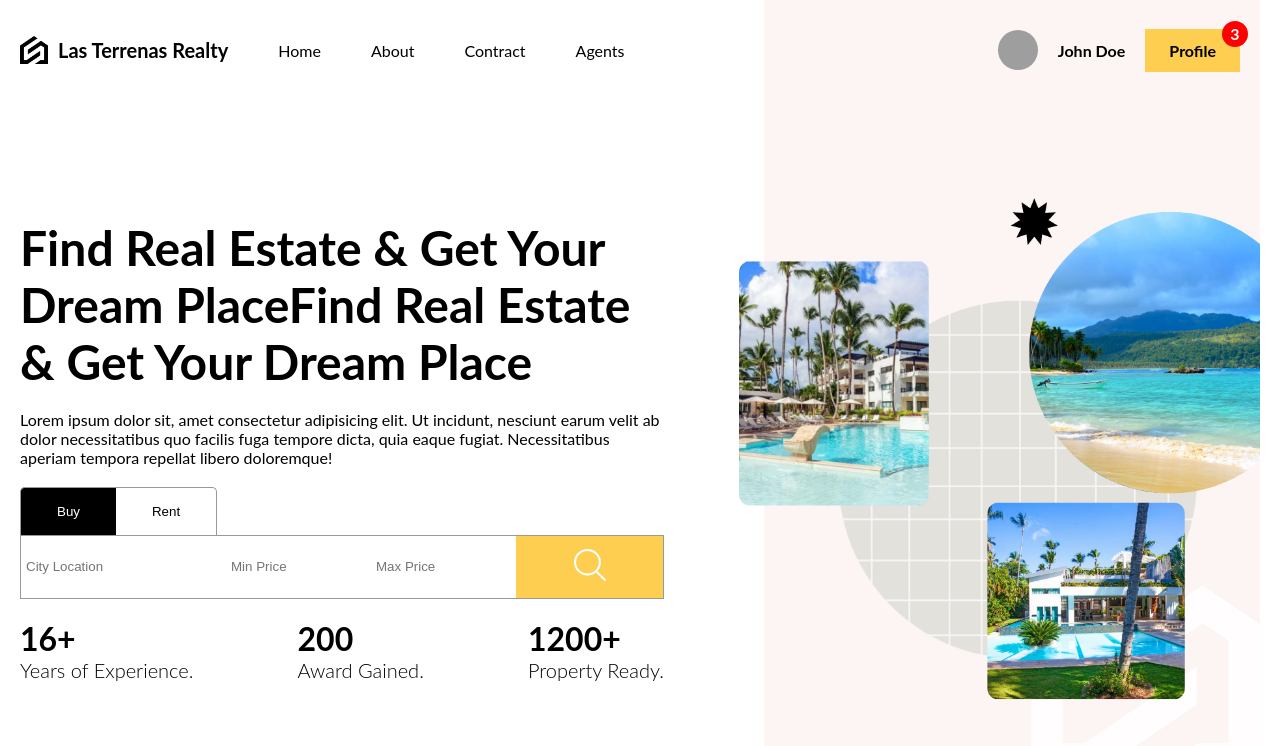
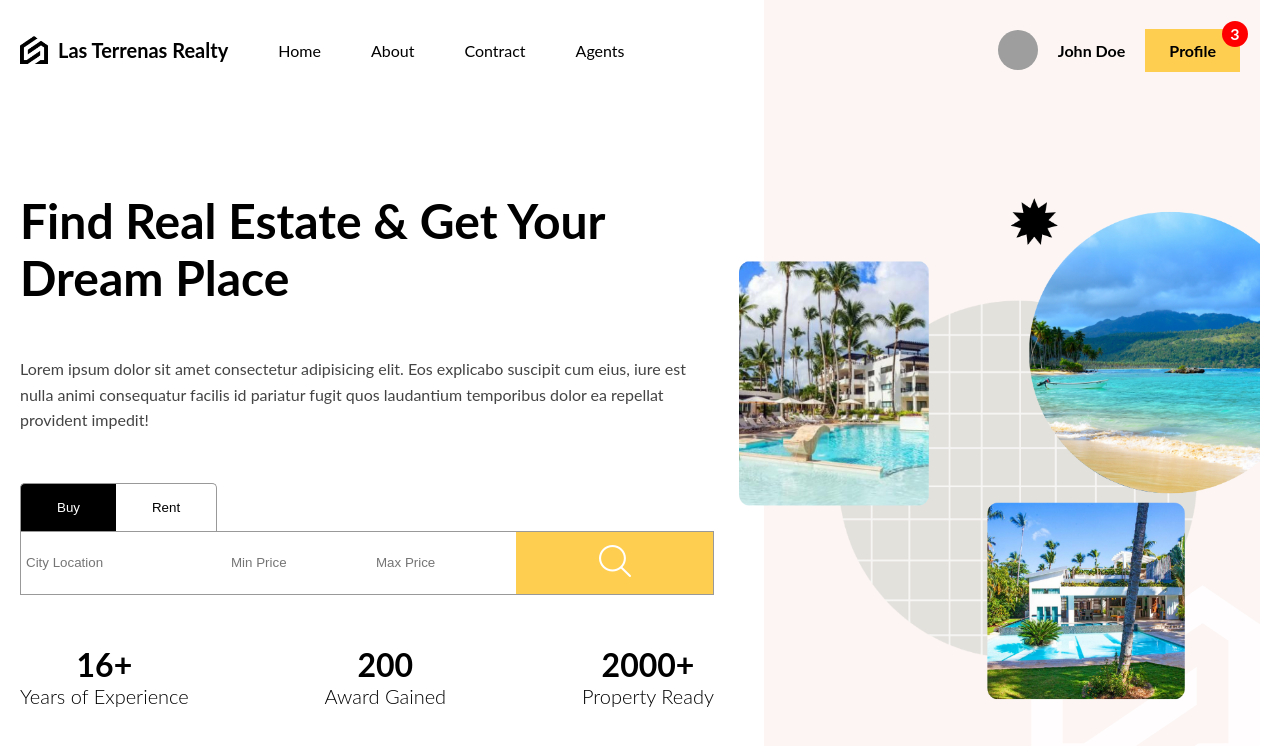
Before and after one commit to jordislpm/terrenas_realty, a React (Create React App) app in the folder client/: page / in a window 1280 px wide. Shown: the top 746 px of the page. Built offline with nearby package versions, Linux system fonts and the light colour scheme; grey boxes are pictures that could not be loaded.

Commit message:
fisrt version of register is succesfully connect with server

```diff
--- a/client/src/components/share/HomeImageSection/HomeImageSection.module.scss
+++ b/client/src/components/share/HomeImageSection/HomeImageSection.module.scss
@@ -1,11 +1,10 @@
 @import "../../layout/layoutResponsive.module.scss";
 
-.section {
+.homePage {
   display: flex;
   height: 100%;
 
-
-  .contentContainer {
+  .textContainer {
     flex: 3;
 
     .wrapper {
@@ -13,6 +12,7 @@
       display: flex;
       flex-direction: column;
       justify-content: center;
+      gap: 50px;
       height: 100%;
 
       @include lg {
@@ -56,13 +56,6 @@
           font-weight: 300;
         }
       }
-
-      .childWrapper {
-        contain: layout style;
-        display: block;
-        width: 100%;
-        isolation: isolate;
-      }
     }
   }
 
@@ -72,7 +65,6 @@
     position: relative;
     display: flex;
     align-items: center;
-    height: 100%;
 
     @include md {
       display: none;
--- a/client/src/components/share/HomeImageSection/index.tsx
+++ b/client/src/components/share/HomeImageSection/index.tsx
@@ -9,17 +9,17 @@ interface HomeImageSectionProps {
 
 function HomeImageSection({ children }: HomeImageSectionProps) {
     return (
-        <section className={styles.section}>
-            <div className={styles.contentContainer}>
-                <div className={styles.wrapper}>
-                        {children}
-                </div>
+        <div className={styles.homePage}>
+          <div className={styles.textContainer}>
+            <div className={styles.wrapper}>
+              {children}
             </div>
-            <div className={styles.imgContainer}>
-                <img src={bg} alt="Background" />
-            </div>
-        </section>
-    )
+          </div>
+          <div className={styles.imgContainer}>
+            <img src={bg} alt="Real estate background" />
+          </div>
+        </div>
+      );
 }
 
 export default HomeImageSection
--- /dev/null
+++ b/client/src/hooks/auth/useRegisterUser.ts
@@ -0,0 +1,36 @@
+import { useState } from 'react';
+import { registerUser } from 'services/auth/register';
+import { RegisterUserDTO} from 'types/types';
+
+
+type UseRegisterUserResult = {
+  register: (user: RegisterUserDTO) => Promise<void>;
+  isLoading: boolean;
+  error: string | null;
+  success: boolean;
+};
+
+export const useRegisterUser = (): UseRegisterUserResult => {
+  const [isLoading, setIsLoading] = useState(false);
+  const [error, setError] = useState<string | null>(null);
+  const [success, setSuccess] = useState(false);
+
+  const register = async (user: RegisterUserDTO) => {
+    setIsLoading(true);
+    setError(null);
+    setSuccess(false);
+
+    try {
+      const response = await registerUser(user);
+      setSuccess(true);
+      console.log('User registered successfully:', response);
+    } catch (err: any) {
+      setError(err.message || 'An error occurred');
+      console.error('Error during registration:', err);
+    } finally {
+      setIsLoading(false);
+    }
+  };
+
+  return { register, isLoading, error, success };
+};
--- a/client/src/lib/dummyData.ts
+++ b/client/src/lib/dummyData.ts
@@ -116,7 +116,8 @@ export const listData: PropertyType[] = [
   };
 
   export const userData:UserDataType = {
-    id: 1,
+    id: "1",
     name: "John Doe",
     img: "https://images.pexels.com/photos/91227/pexels-photo-91227.jpeg?auto=compress&cs=tinysrgb&w=1260&h=750&dpr=2",
+    email: "john_doe@gmail.com"
   };
--- a/client/src/pages/Home/Home.module.scss
+++ b/client/src/pages/Home/Home.module.scss
@@ -1,24 +1,4 @@
 @import "../../components/layout/layoutResponsive.module.scss";
-
-.homePage {
-  display: flex;
-  flex-direction: column;
-  justify-content: center;
-  overflow: hidden;
-  gap: 20px;
- height: max-content;
-
-        @include lg{
-          padding-right: 50px;
-        }
-
-        @include md{
-          padding: 0;
-        }
-
-        @include sm{
-          justify-content: flex-start;
-        }
 
 .title {
   font-size: 64px;
@@ -26,6 +6,12 @@
   @include lg {
     font-size: 48px;
   }
+}
+
+.description {
+  font-size: 16px;
+  line-height: 1.6;
+  color: #444;
 }
 
 .boxes {
@@ -49,4 +35,9 @@
     font-weight: 300;
   }
 }
+
+.box {
+  display: flex;
+  flex-direction: column;
+  align-items: center;
 }
--- a/client/src/pages/Home/index.tsx
+++ b/client/src/pages/Home/index.tsx
@@ -9,24 +9,31 @@ import HomeImageSection from 'components/share/HomeImageSection'
 function Home() {
     return (
         <HomeImageSection>
-            <div className={styles.homePage}>
-                <h1 className={styles.title}>Find Real Estate & Get Your Dream PlaceFind Real Estate & Get Your Dream Place</h1>
+
+
+<h1 className={styles.title}>Find Real Estate & Get Your Dream Place</h1>
       <p className={styles.description}>
-                    {homeDescriptionData}
+        Lorem ipsum dolor sit amet consectetur adipisicing elit. Eos explicabo
+        suscipit cum eius, iure est nulla animi consequatur facilis id pariatur
+        fugit quos laudantium temporibus dolor ea repellat provident impedit!
       </p>
       <SearchBar />
       <div className={styles.boxes}>
-                    {homeDetailsData.map((detail, index) => (
-                        <div key={`${detail.title}:${index}`} className={styles.box}>
-                            <h1>{detail.title}</h1>
-                            <h2>{detail.description}</h2>
+        <div className={styles.box}>
+          <h1>16+</h1>
+          <h2>Years of Experience</h2>
         </div>
-                    ))}
-
+        <div className={styles.box}>
+          <h1>200</h1>
+          <h2>Award Gained</h2>
+        </div>
+        <div className={styles.box}>
+          <h1>2000+</h1>
+          <h2>Property Ready</h2>
         </div>
       </div>
         </HomeImageSection>
-    )
+      );
 }
 
 export default Home
--- a/client/src/pages/Register/index.tsx
+++ b/client/src/pages/Register/index.tsx
@@ -2,13 +2,43 @@ import styles from "./Register.module.scss";
 import { Link } from "react-router-dom";
 import bg from "../../assets/images/bg-lt.png";
 import HomeImageSection from "components/share/HomeImageSection";
+import { FormEvent, useActionState, useState } from "react";
+import { RegisterUserDTO, UserDataType } from "types/types";
+import { registerUser } from "services/auth/register";
+import { useRegisterUser } from "hooks/auth/useRegisterUser";
 
 function Register() {
+
+    const { register, isLoading, error, success } = useRegisterUser();
+
+// const [message, formAction, isPending]=useActionState(registerUser, null);
+const [formData, setFormData] = useState<RegisterUserDTO>({
+    username: "",
+    email: "",
+    password: "",
+    avatar: "",
+  });
+
+
+const handleSubmit = async (e: FormEvent<HTMLFormElement>) => {
+    e.preventDefault();
+    const formData = new FormData(e.currentTarget);
+
+    const username = formData.get("username") as string;
+    const email = formData.get("email") as string;
+    const password = formData.get("password") as string;
+
+    const user: RegisterUserDTO = { username, email, password};
+
+    await register(user)
+
+  };
+
   return (
     <HomeImageSection>
     <div className={styles.register}>
       <div className={styles.formContainer}>
-        <form>
+        <form  onSubmit={handleSubmit}>
           <h1>Create an Account</h1>
           <input name="username" type="text" placeholder="Username" />
           <input name="email" type="text" placeholder="Email" />
--- /dev/null
+++ b/client/src/services/auth/register.ts
@@ -0,0 +1,20 @@
+import { RegisterUserDTO, UserDataType } from "types/types";
+
+
+const API = process.env.REACT_APP_API_URL || "";
+
+
+export async function registerUser(user:RegisterUserDTO) {
+    const res = await fetch(`${API}/auth/register`,{
+        method: "POST",
+        headers: { "Content-Type": "application/json" },
+        body: JSON.stringify(user)
+    });
+
+    if (!res.ok) {
+        const err = await res.json();
+        throw new Error(err.message || "Login failed");
+      }
+
+      return res.json();
+}
```
Also changed, not shown: client/src/types/types.ts (+13 -2 lines), client/src/services/auth/login.ts (added), 2 other files (tests, documents, lock files or other folders). Lines whose indentation alone changed are shown as unchanged.
